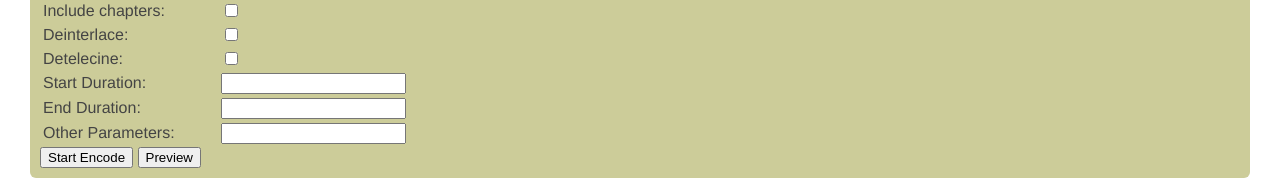
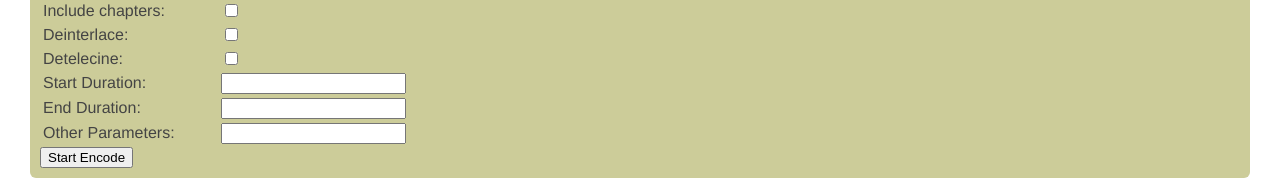
Before and after one commit to kannibalox/webrake, a Flask app: template templates/start.html in a window 1280 px wide. Shown: the part 949-1127 px from the top of the page. Run offline with Flask 2, Linux system fonts and the light colour scheme; the template is opened without the code that fills it, so the values that code supplies are empty.

Commit message:
Remove very old Preview button

```diff
--- a/templates/start.html
+++ b/templates/start.html
@@ -43,7 +43,6 @@
     <tr><td>Other Parameters:</td><td><input type="text" id="AddtlOpts" name="AddtlOpts"></td></tr>
     </table>
     <input type="submit" value="Start Encode" />
-    <button onClick="save_args()" type="button">Preview</button></br>
     </form>
   </div>
 {% endblock %}
```
